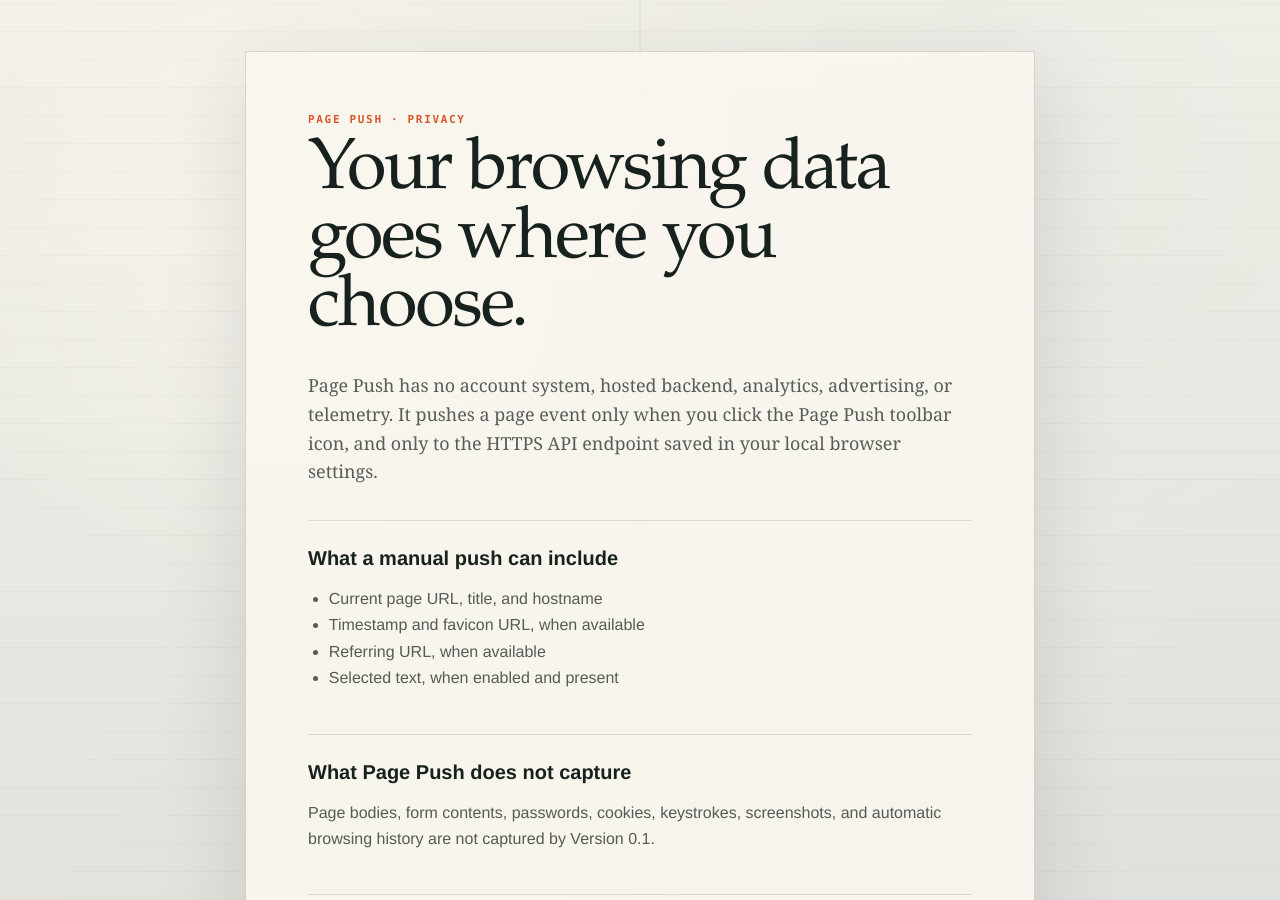
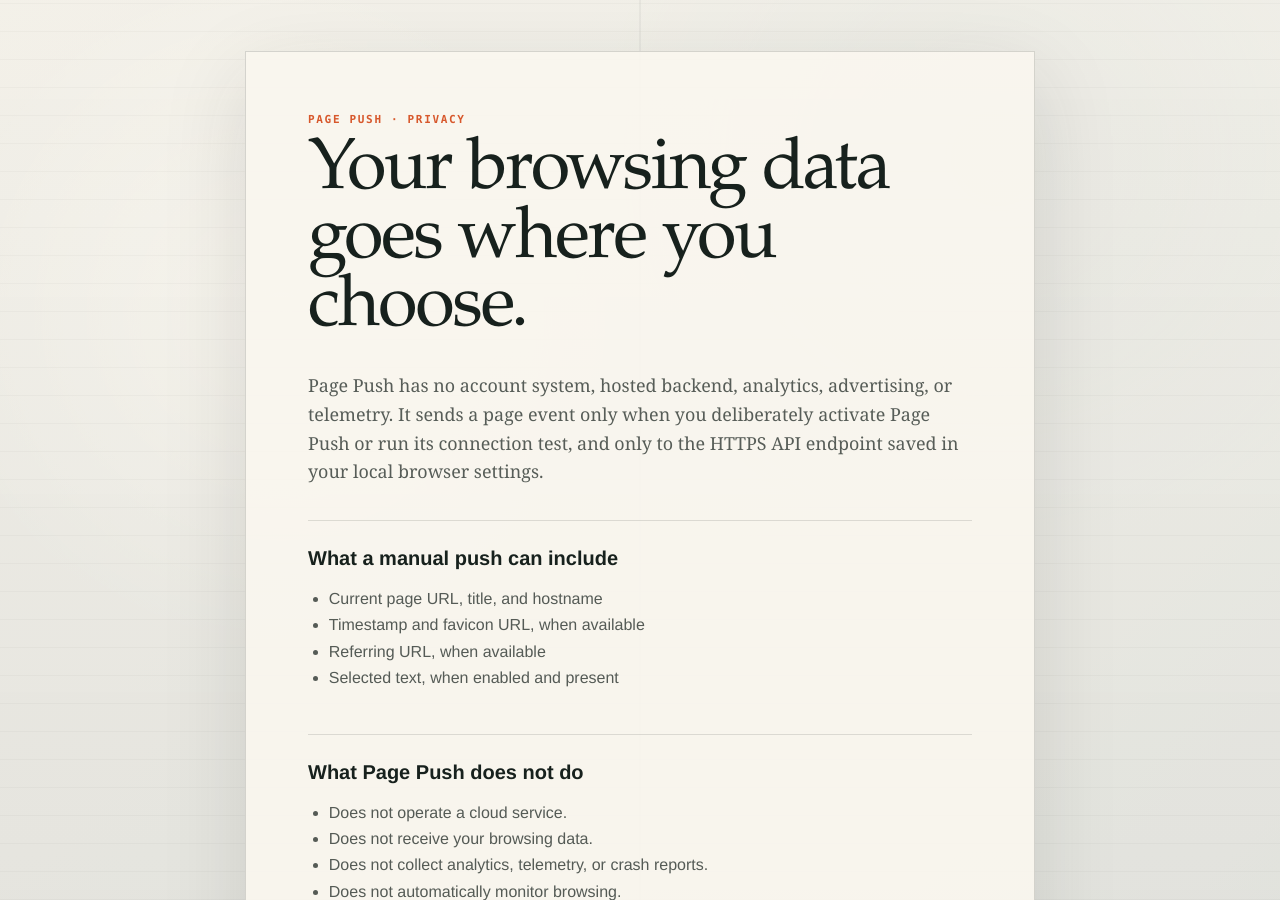
Before and after one commit to krwillxyz/krwillxyz.github.io, a Jekyll site: the page built from products/page-push/privacy/index.md, in a window 1280 px wide and 900 px high. Built offline with Jekyll 4.4.1, drawn with Linux system fonts in a browser that asks for light colours; some of the changed text lies outside the part shown.

Commit message:
Clarify Page Push privacy guarantees

```diff
--- a/products/page-push/privacy/index.md
+++ b/products/page-push/privacy/index.md
@@ -11,9 +11,10 @@ favicon: /assets/products/page-push/icon-0.1.2.png
   <article class="product-document-card">
     <p class="product-kicker">Page Push · Privacy</p>
     <h1>Your browsing data goes where you choose.</h1>
-    <p class="document-intro">Page Push has no account system, hosted backend, analytics, advertising, or telemetry. It pushes a page event only when you click the Page Push toolbar icon, and only to the HTTPS API endpoint saved in your local browser settings.</p>
+    <p class="document-intro">Page Push has no account system, hosted backend, analytics, advertising, or telemetry. It sends a page event only when you deliberately activate Page Push or run its connection test, and only to the HTTPS API endpoint saved in your local browser settings.</p>
 
     <section class="document-section"><h2>What a manual push can include</h2><ul><li>Current page URL, title, and hostname</li><li>Timestamp and favicon URL, when available</li><li>Referring URL, when available</li><li>Selected text, when enabled and present</li></ul></section>
+    <section class="document-section"><h2>What Page Push does not do</h2><ul><li>Does not operate a cloud service.</li><li>Does not receive your browsing data.</li><li>Does not collect analytics, telemetry, or crash reports.</li><li>Does not automatically monitor browsing.</li><li>Does not send page events anywhere except the HTTPS endpoint you configure.</li></ul></section>
     <section class="document-section"><h2>What Page Push does not capture</h2><p>Page bodies, form contents, passwords, cookies, keystrokes, screenshots, and automatic browsing history are not captured by Version 0.1.</p></section>
     <section class="document-section"><h2>Credentials and permissions</h2><p>Your endpoint and optional authorization value are stored locally through browser storage. Page Push requests access only to the endpoint origin you approve. It does not synchronize these settings through a Page Push service.</p></section>
     <section class="document-section"><h2>Retention</h2><p>Page Push retains its settings and one compact last-delivery result in browser. It does not retain a local history of pushed pages. Your chosen endpoint controls any data it receives.</p></section>
```
